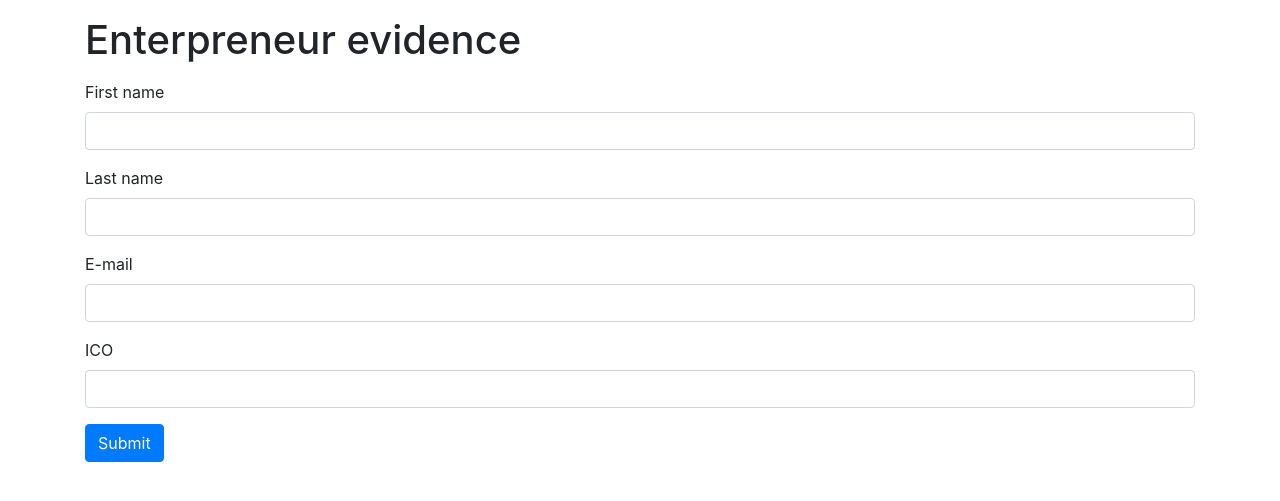
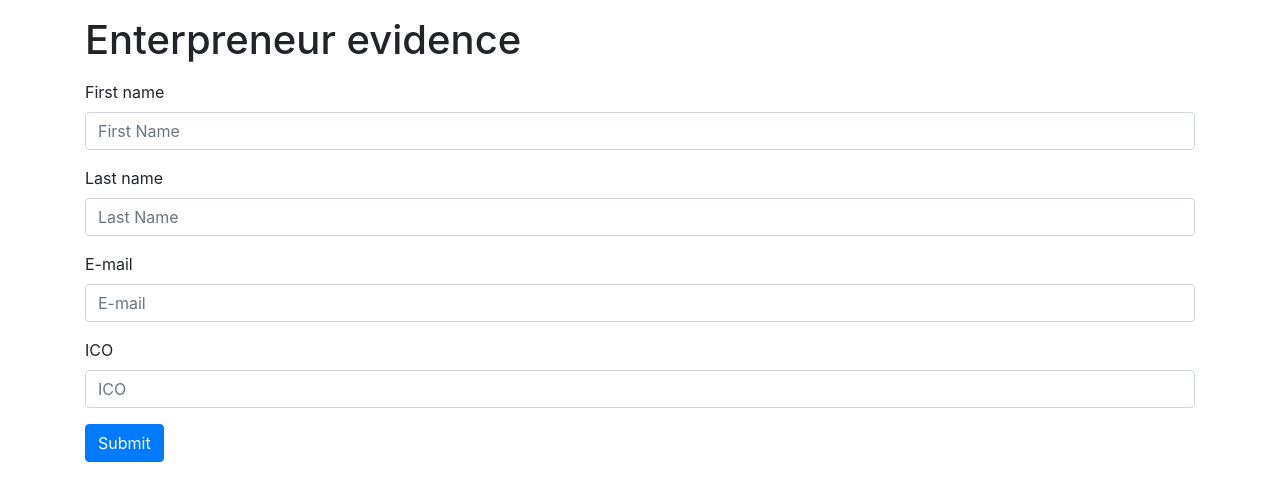
Before and after one commit to patrikduch/entrepreneur-evidence, a Django app: template pages/templates/home.html in a window 1280 px wide. Shown: the part 56-557 px from the top of the page. Run offline with Django 3.2, Linux system fonts and the light colour scheme; the template is opened without the code that fills it, so the values that code supplies are empty; some libraries are stand-ins or nearby versions.

Commit message:
Form processing

```diff
--- a/pages/templates/home.html
+++ b/pages/templates/home.html
@@ -7,25 +7,28 @@
 
 	<h1>Enterpreneur evidence</h1>
 
-	<form>
+	<form method="POST" action="{% url 'home' %}">
+
+		{% csrf_token %}
+
   		<div class="form-group">
 		    <label for="firstNameInput">First name</label>
-		    <input type="text" class="form-control" id="firstNameInput" />
+		    <input name="firstName" type="text" class="form-control" id="firstNameInput" placeholder="First Name" />
   		</div>
 
 		<div class="form-group">
 			<label for="lastNameInput">Last name</label>
-		 	<input type="text" class="form-control" id="lastNameInput">
+		 	<input name="lastName" type="text" class="form-control" id="lastNameInput" placeholder="Last Name">
 		</div>
 
 		<div class="form-group">
 			<label for="emailInput">E-mail</label>
-		 	<input type="text" class="form-control" id="emailInput">
+		 	<input name="email" type="text" class="form-control" id="emailInput" placeholder="E-mail">
 		</div>
 
 		<div class="form-group">
 			<label for="icoInput">ICO</label>
-		 	<input type="text" class="form-control" id="icoInput">
+		 	<input name="ico" type="text" class="form-control" id="icoInput" placeholder="ICO">
 		</div>
 
   		<button type="submit" class="btn btn-primary">Submit</button>
```
Also changed, not shown: pages/forms.py (added, +9 -0 lines), pages/views.py (+13 -1 lines), db.sqlite3.
